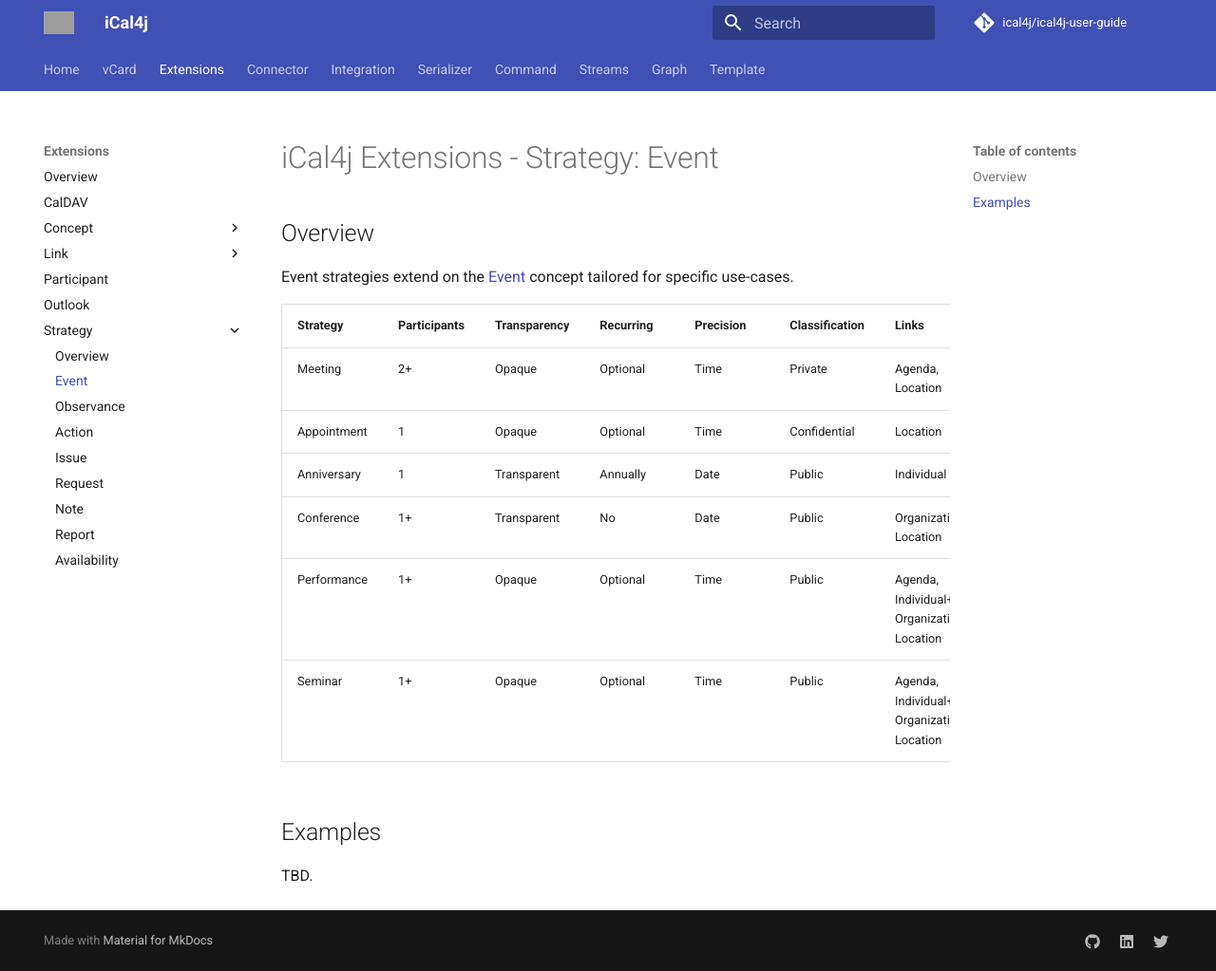
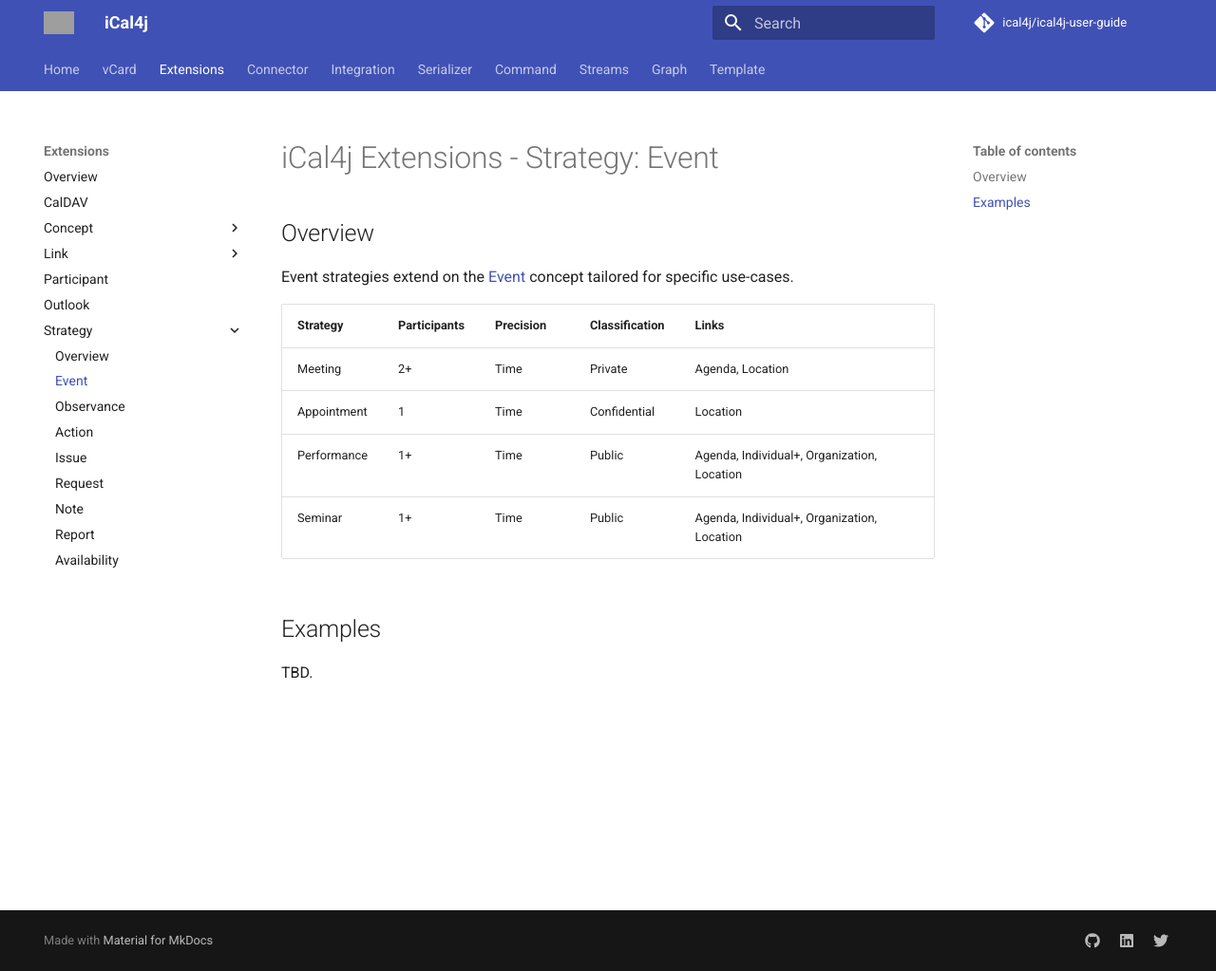
Before and after one commit to ical4j/ical4j-user-guide, an MkDocs documentation site: the page built from docs/extensions/strategy/event.md, in a window 1280 px wide and 1023 px high. Shown: the whole window at 95% size. Built offline with MkDocs 1.6.1 and Material for MkDocs 9.7.7, drawn with Linux system fonts in a browser that asks for light colours; comment, search, counter and statistics services are not loaded; grey boxes are pictures that could not be loaded.

Commit message:
Update event.md

```diff
--- a/docs/extensions/strategy/event.md
+++ b/docs/extensions/strategy/event.md
@@ -5,14 +5,12 @@
 Event strategies extend on the [Event](/extensions/concept/event) concept tailored for specific use-cases.
 
 
- | Strategy    | Participants | Transparency | Recurring | Precision | Classification | Links |
-|-------------|--------------|--------------|-----------|-----------|----------------|--------|
-| Meeting     | 2+           | Opaque       | Optional  | Time      | Private        | Agenda, Location |
-| Appointment | 1            | Opaque       | Optional  | Time      | Confidential   | Location |
-| Anniversary | 1            | Transparent  | Annually  | Date      | Public         | Individual |
-| Conference  | 1+            | Transparent  | No | Date      | Public         | Organization, Location |
-| Performance  | 1+            | Opaque  | Optional | Time      | Public         | Agenda, Individual+, Organization, Location |
-| Seminar  | 1+            | Opaque  | Optional | Time      | Public         | Agenda, Individual+, Organization, Location |
+ | Strategy    | Participants | Precision | Classification | Links |
+|-------------|-----------|----------------|--------|--------------|
+| Meeting     | 2+           | Time      | Private        | Agenda, Location |
+| Appointment | 1            | Time      | Confidential   | Location |
+| Performance  | 1+            | Time      | Public         | Agenda, Individual+, Organization, Location |
+| Seminar  | 1+            | Time      | Public         | Agenda, Individual+, Organization, Location |
 
 ## Examples
 
```
